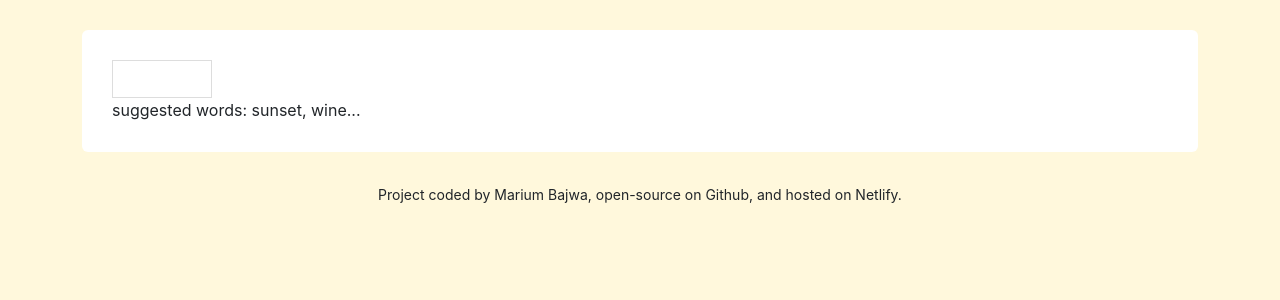
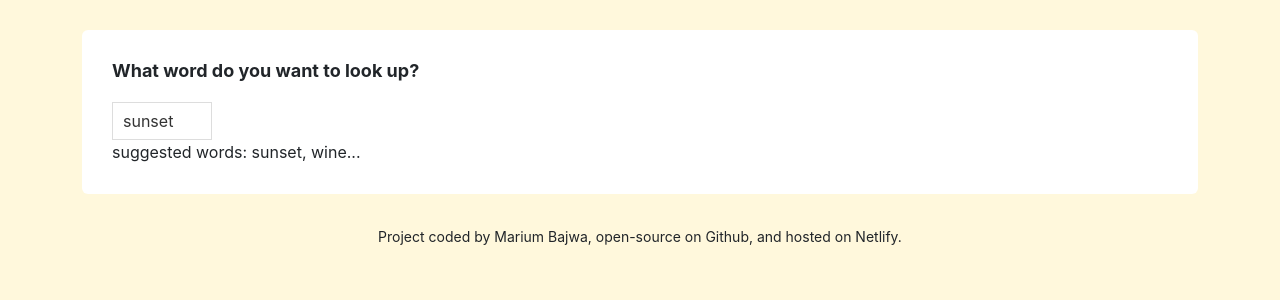
Before and after one commit to Mjb222/dictionary, a React (Create React App) app: page / in a window 1280 px wide. Shown: the top 300 px of the page. Built offline with nearby package versions, Linux system fonts and the light colour scheme; no server answers.

Commit message:
css work

```diff
--- a/src/Dictionary.css
+++ b/src/Dictionary.css
@@ -1,3 +1,9 @@
+.Dictionary h1 {
+  font-size: 18px;
+  font-weight: bold;
+  margin-bottom: 20px;
+}
+
 .Dictionary section {
   background: white;
   padding: 30px;
--- a/src/Dictionary.js
+++ b/src/Dictionary.js
@@ -32,8 +32,13 @@ export default function Dictionary(props) {
     return (
       <div className="Dictionary">
         <section>
+          <h1>What word do you want to look up?</h1>
           <form onSubmit={handleSubmit}>
-            <input type="search" onChange={handleKeywordChange} />
+            <input
+              type="search"
+              onChange={handleKeywordChange}
+              defaultValue={props.defaultKeyword}
+            />
           </form>
           <div>suggested words: sunset, wine...</div>
         </section>
--- a/src/Meaning.css
+++ b/src/Meaning.css
@@ -0,0 +1,10 @@
+.Meaning h3 {
+  font-size: 24px;
+  line-height: 1.5;
+  font-weight: bold;
+}
+.Meaning .example {
+  font-style: italic;
+  color: crimson;
+  margin-top: 10px;
+}
--- a/src/Meaning.js
+++ b/src/Meaning.js
@@ -9,16 +9,11 @@ export default function Meaning(props) {
       {props.meaning.definitions.map(function (definition, index) {
         return (
           <div key={index}>
-            <p>
-              <strong>Definition</strong>
-              {definition.definition}
-              <br />
-              <strong>Example:</strong>
-              <em>{definition.example}</em>
-              <br />
-              <Synonyms synonyms={definition.synonyms} />
-              <strong>Synonyms:</strong>
-            </p>
+            <div className="definition">{definition.definition} </div>
+
+            <div className="example">{definition.example} </div>
+
+            <Synonyms synonyms={definition.synonyms} />
           </div>
         );
       })}
--- /dev/null
+++ b/src/Synonyms.css
@@ -0,0 +1,10 @@
+.Synonyms {
+  margin: 15px 0 0;
+  padding: 0;
+}
+.Synonyms li {
+  font-size: 13px;
+  display: inline-block;
+  padding-right: 15px;
+  line-height: 1;
+}
--- a/src/Synonyms.js
+++ b/src/Synonyms.js
@@ -1,4 +1,5 @@
 import React from "react";
+import "./Synonyms.css";
 
 export default function Synonyms(props) {
   if (props.synonyms) {
```
